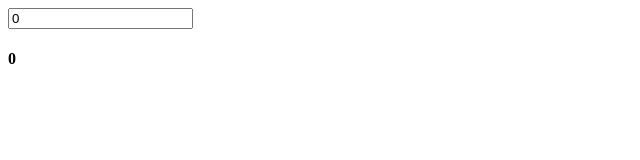
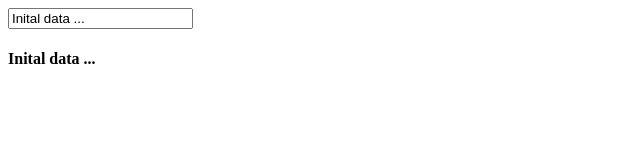
Before and after one commit to mieszkomalawski/react-node-tutorial, a React app: page / in a window 1280 px wide. Shown: the top 160 px of the page, without its empty margins (0-640 px from the left). Built offline with nearby package versions, Linux system fonts and the light colour scheme.

Commit message:
nested element upadte

```diff
--- a/App.jsx
+++ b/App.jsx
@@ -6,7 +6,7 @@ class App extends React.Component {
         super(props);
 
         this.state = {
-            data: 0
+            data: "Inital data ..."
         }
 
         this.updateState = this.updateState.bind(this)
@@ -17,11 +17,17 @@ class App extends React.Component {
     }
 
     render() {
+       return <Content myDataProp = {this.state.data} updateStateProp = {this.updateState} />
+    }
+}
+
+class Content extends React.Component {
+    render() {
         return (
             <div>
-                <input type = "text" value = {this.state.data}
-                       onChange = {this.updateState} />
-                <h4>{this.state.data}</h4>
+                <input type = "text" value = {this.props.myDataProp}
+                       onChange = {this.props.updateStateProp} />
+                <h4>{this.props.myDataProp}</h4>
             </div>
         );
     }
```
